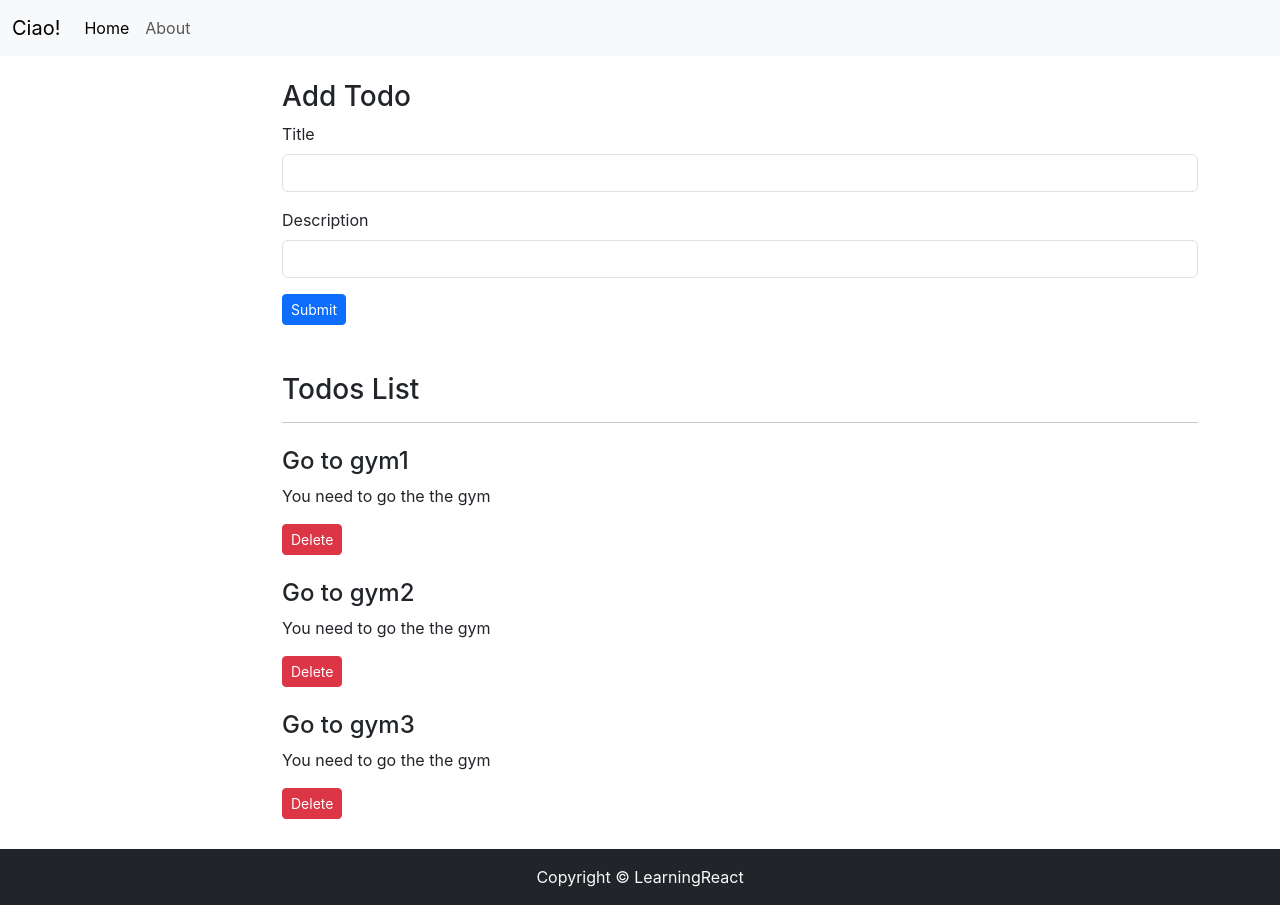
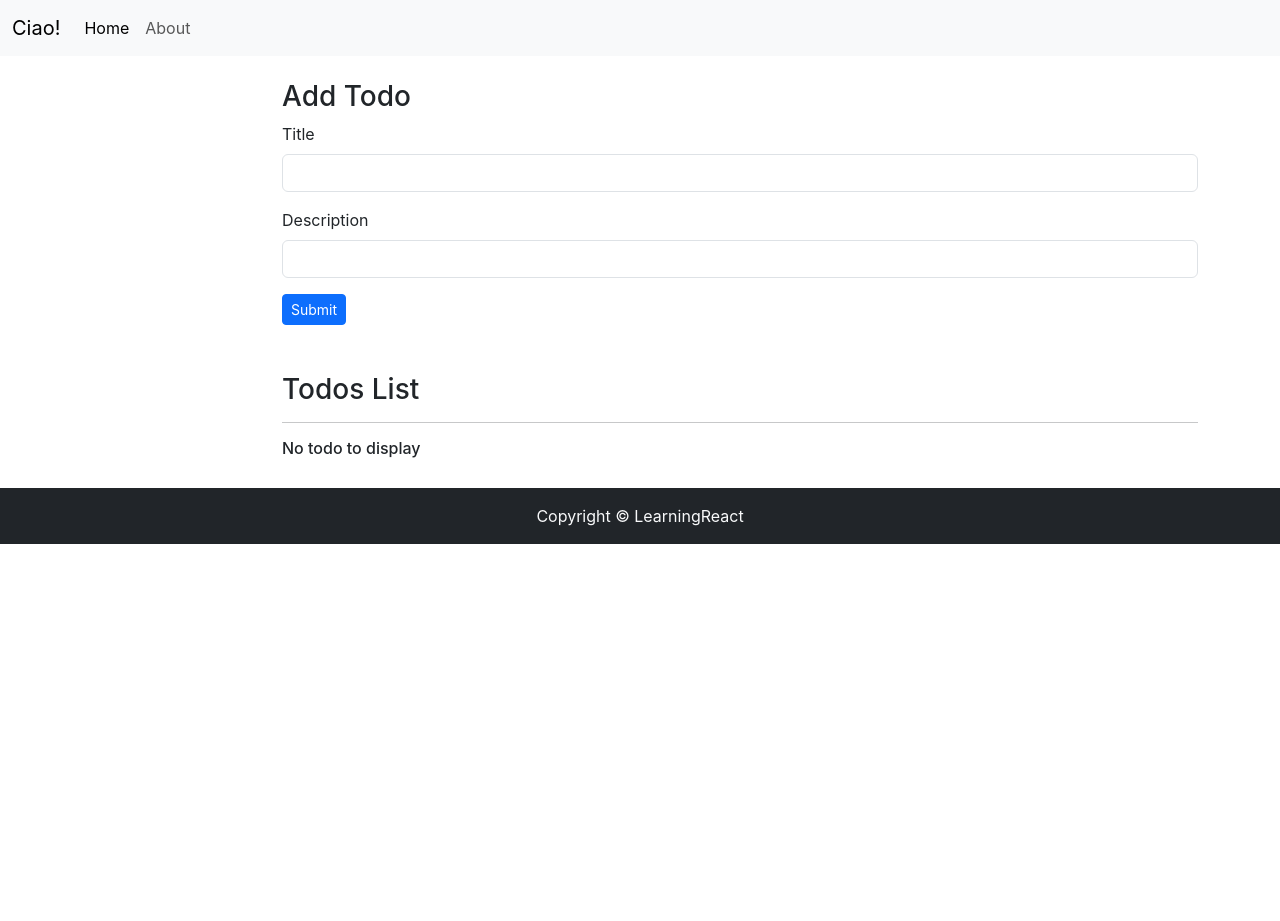
Before and after one commit to pinnacle20/LearningReact, a React (Create React App) app: page / in a window 1280 px wide. After the commit the page ends 800 px from the top, so only its background shows below. Built offline with nearby package versions, Linux system fonts and the light colour scheme.

Commit message:
localStorage added

```diff
--- a/src/App.js
+++ b/src/App.js
@@ -4,9 +4,17 @@ import Header from './Mycomponent/Header';
 import Todos from './Mycomponent/Todos';
 import Footer from './Mycomponent/Footer';
 import AddTodo from './Mycomponent/AddTodo';
-import { useState } from 'react';
+import { useEffect, useState } from 'react';
 
 function App() {
+  let initTodo
+  if (localStorage.getItem("todos") === null) {
+    initTodo = [];
+  }
+  else {
+    initTodo = JSON.parse(localStorage.getItem("todos"));
+  }
+
   const onDelete = (todo) => {
     console.log('onDelete triggered', todo)
     setTodos(todos.filter((e) => {
@@ -15,7 +23,13 @@ function App() {
     ));
   }
   const addTodo = (title, desc) => {
-    let sno = todos[todos.length - 1].sno + 1
+    let sno;
+    if (todos.length == 0) {
+      sno = 0;
+    }
+    else {
+      sno = todos[todos.length - 1].sno + 1;
+    }
     const newTodo = {
       sno: sno,
       title: title,
@@ -23,23 +37,13 @@ function App() {
     }
     setTodos([...todos, newTodo]);
   }
-  const [todos, setTodos] = useState([
-    {
-      sno: 1,
-      title: "Go to gym1",
-      desc: "You need to go the the gym"
-    },
-    {
-      sno: 2,
-      title: "Go to gym2",
-      desc: "You need to go the the gym"
-    },
-    {
-      sno: 3,
-      title: "Go to gym3",
-      desc: "You need to go the the gym"
-    }
-  ]);
+
+  const [todos, setTodos] = useState(initTodo);
+
+  useEffect(() => {
+    localStorage.setItem("todos", JSON.stringify(todos));
+  }, [todos])
+
   return (
     <>
       <Header title="Ciao!" />
--- a/src/Mycomponent/TodoItem.js
+++ b/src/Mycomponent/TodoItem.js
@@ -3,7 +3,7 @@ import React from 'react'
 export default function TodoItem(props) {
   return (
     <div className='mt-4'>
-      <h4>{props.todo.title}</h4>
+      <h5>{props.todo.title}</h5>
       <p>{props.todo.desc}</p>
       <button className="btn btn-sm btn-danger" onClick={() => { props.onDelete(props.todo) }}>Delete</button>
     </div>
```
